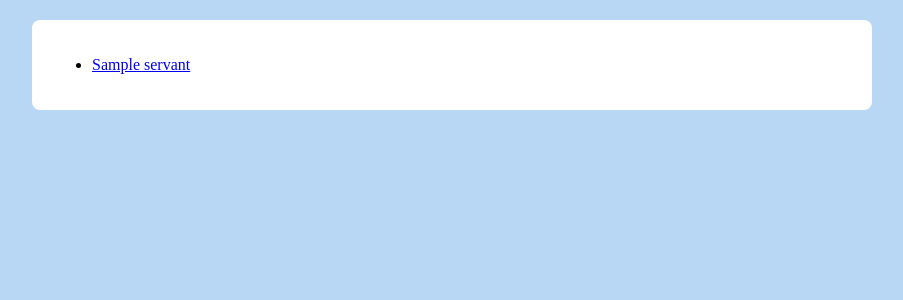
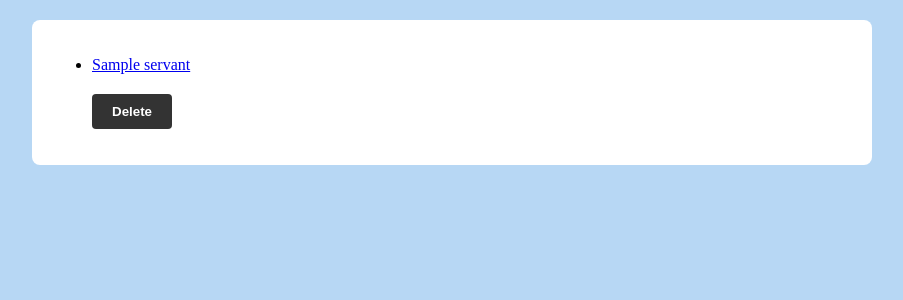
Before and after one commit to FirstHassan24/questlog-py, a Django app: page /servants/ in a window 1280 px wide. Shown: the part 46-346 px from the top of the page, without its empty margins (188-1091 px from the left). Run offline with Django 5.2, Linux system fonts and the light colour scheme; tables that the repository leaves empty hold one stand-in row (values such as "Sample post").

Commit message:
feat: add servant deletion and duplicate name validation

```diff
--- a/logbook/templates/logbook/servant_list.html
+++ b/logbook/templates/logbook/servant_list.html
@@ -6,8 +6,11 @@
 <!-- loops over each dict inside the list-->
 {% for servant in servants %}
 <!--create a link for the servant_details page-->
-    <li> <a href="{% url 'servant-details' pk=servant.pk %}"> {{servant.name}} </a> </li>
-
+    <li> <a href="{% url 'servant-details' pk=servant.pk %}"> {{servant.name}} </a>
+    <!--create a form to delete a servant:-->
+<form methode="POST",action="{url 'delete_servant' servant.pk}"> <button type="submit">Delete</button>
+</form>
+</li>
 {% endfor %}
 </ul>
 {% endblock %}
--- a/logbook/urls.py
+++ b/logbook/urls.py
@@ -23,6 +23,8 @@ urlpatterns = [
     path("summon/servant",views.summon_servant,name="summon-servant"),
     #create the url then capture the int(pk) and pass it to the views:
     path("servant/<int:pk>/",views.servant_details,name="servant-details"),
+    #sends the pk to view to run the delete function:
+    path("delete/<int:pk>/",views.delete_servant,name="delete-servant"),
 
     # --- Construct URLs ---
     # URL for the list of all constructs. Calls the 'construct_list' view.
--- a/logbook/views.py
+++ b/logbook/views.py
@@ -1,5 +1,5 @@
 # Import necessary functions and classes from Django and the current app.
-from django.shortcuts import render, redirect
+from django.shortcuts import render, redirect,get_object_or_404
 from .models import Quest, Servant, Construct
 from .forms import QuestForm, ServantForm
 import requests
@@ -59,14 +59,6 @@ def servant_list(request):
     servants = Servant.objects.all()
     context = {"servants": servants}
     return render(request, "logbook/servant_list.html", context)
-
-# --- Construct Views ---
-
-# This view handles the page that lists all the Constructs.
-def construct_list(request):
-    constructs = Construct.objects.all()
-    context = {"constructs": constructs}
-    return render(request, "logbook/construct_list.html", context)
 
 #this view handles displaying the servant and proccessing the submited data:
 def summon_servant(request):
@@ -140,3 +132,20 @@ def servant_details(request,pk):
     #grab the servants image from the API
     context["servant_image"] = image_url
     return render(request,"logbook/servant_details.html",context)
+def delete_servant(request,pk):
+    if request.method =="POST":
+        #find the servant you summoned
+        servant = get_object_or_404(Fgo,pk=pk)
+        #remove it from the DB:
+        servant.delete()
+        #refreshes the page:
+        return redirect("servant_list.html")
+
+
+# --- Construct Views ---
+
+# This view handles the page that lists all the Constructs.
+def construct_list(request):
+    constructs = Construct.objects.all()
+    context = {"constructs": constructs}
+    return render(request, "logbook/construct_list.html", context)
```
Also changed, not shown: logbook/forms.py (+12 -0 lines), logbook/migrations/0002_alter_servant_name.py (added), logbook/migrations/0003_alter_servant_name.py (added).
